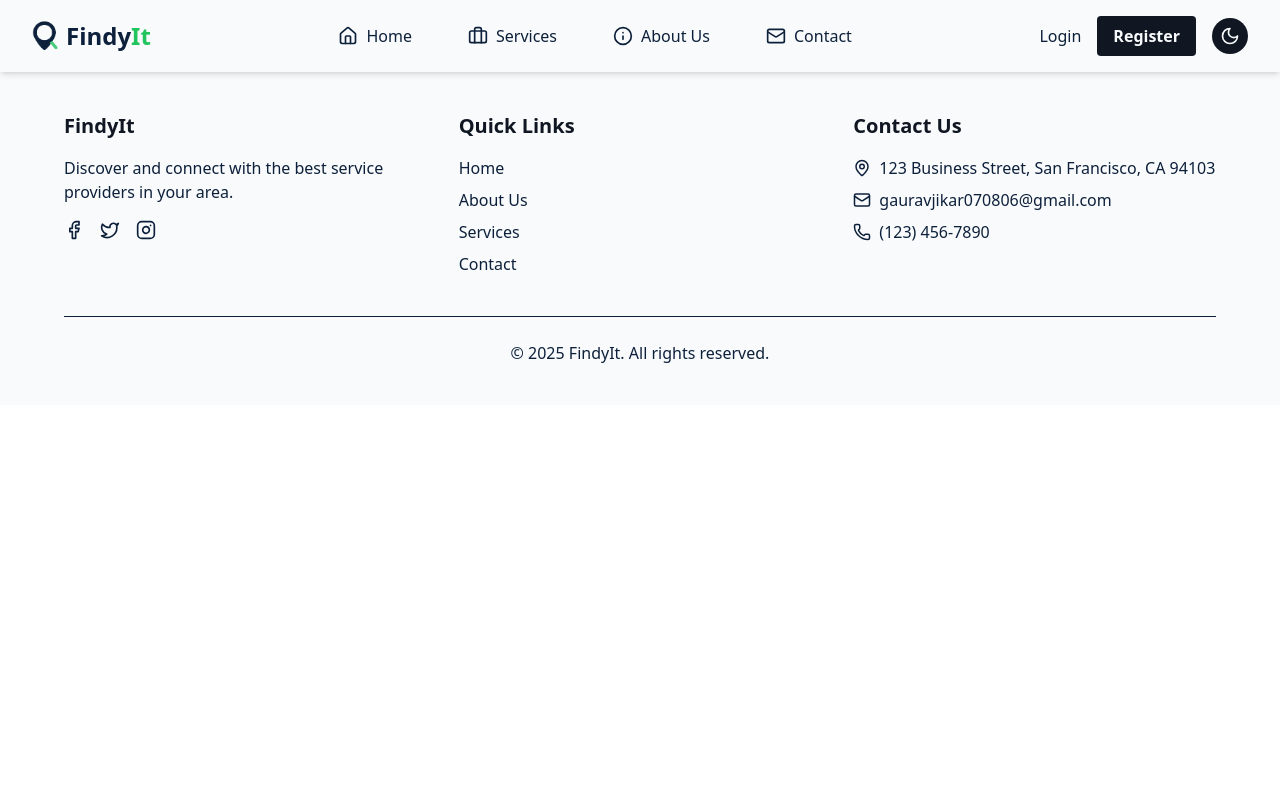
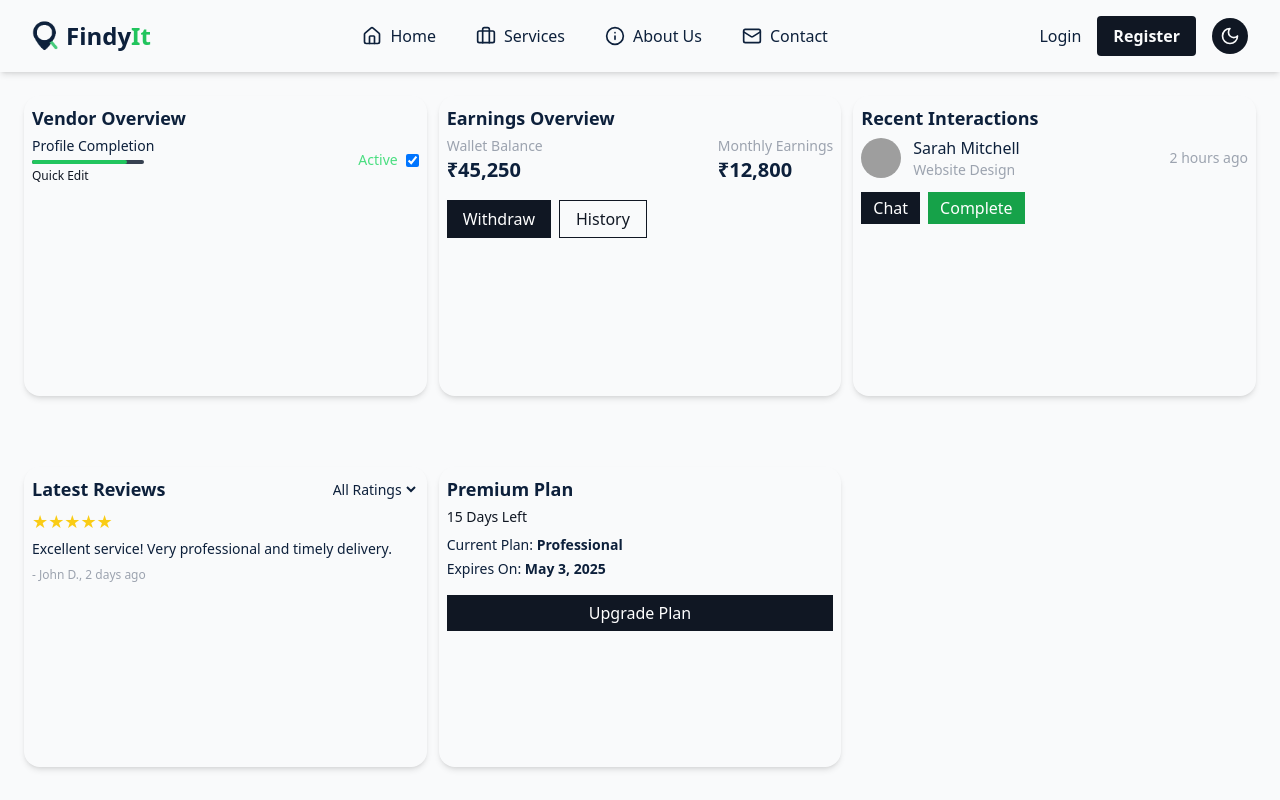
Before and after one commit to gaurav0330/tr, a React (Vite) app: page /dashboard in a window 1280 px wide. Shown: the top 800 px of the page. Built offline with nearby package versions, Linux system fonts and the light colour scheme; grey boxes are pictures that could not be loaded.

Commit message:
vendor dashboard and header done

```diff
--- a/src/App.jsx
+++ b/src/App.jsx
@@ -8,6 +8,7 @@ import Login from "./pages/Auth/Login.jsx";
 import Header from "./components/ui/Header.jsx";
 import Footer from "./components/ui/Footer.jsx";
 import Signup from "./pages/Auth/Signup.jsx";
+import Dashboard from "./pages/Vendor/Dashboard.jsx";
 
 
 function AppRouter() {
@@ -16,6 +17,7 @@ function AppRouter() {
       <Route path="/" element={<HomePage />} />
       <Route path="/login" element={<Login />} />
       <Route path="/register" element={<Signup />} />
+      <Route path="dashboard" element={<Dashboard/>} />
     </Routes>
   );
 }
--- a/src/components/ui/Header.jsx
+++ b/src/components/ui/Header.jsx
@@ -1,7 +1,7 @@
 import { Link } from "react-router-dom";
 import {
   MoonIcon, SunIcon, MenuIcon, XIcon,
-  HomeIcon, BriefcaseIcon, InfoIcon, MailIcon, MapPinIcon
+  HomeIcon, BriefcaseIcon, InfoIcon, MailIcon
 } from "lucide-react";
 import { useTheme } from "../../contexts/ThemeContext.jsx";
 import { useIsMobile } from "../../hooks/use-mobile.js";
@@ -20,28 +20,19 @@ export default function Header() {
         {/* Logo */}
         <Link to="/" className="flex items-center space-x-2">
           <img
-            src={isDarkMode ? DarkLogo : LightLogo} // Conditionally render logo based on theme
+            src={isDarkMode ? DarkLogo : LightLogo}
             alt="Logo"
             className="h-8"
           />
           <span className="text-2xl font-bold">
-            <span className={isDarkMode ? "text-text" : "text-text"}>Findy</span>
+            <span className="text-text">Findy</span>
             <span className="text-logoIt">It</span>
           </span>
         </Link>
 
-        {/* Mobile Toggle */}
-        {isMobile && (
-          <button onClick={() => setIsMenuOpen(!isMenuOpen)} className="p-2 rounded-md hover:bg-accent/20 text-text">
-            {isMenuOpen ? <XIcon size={24} /> : <MenuIcon size={24} />}
-          </button>
-        )}
-
-        {/* Navigation */}
-        <nav className={`md:flex ${isMobile ? "absolute left-0 w-full bg-background text-text shadow-md top-16" : "hidden md:flex"} ${isMenuOpen ? "block" : "hidden md:block"} transition-colors`}>
-          <div className="flex flex-col md:flex-row md:space-x-6">
-            {[
-              { to: "/", label: "Home", Icon: HomeIcon },
+        {/* Desktop Nav - Horizontally centered */}
+        <div className="hidden md:flex flex-1 justify-center items-center space-x-6">
+          {[{ to: "/", label: "Home", Icon: HomeIcon },
             { to: "/services", label: "Services", Icon: BriefcaseIcon },
             { to: "/about", label: "About Us", Icon: InfoIcon },
             { to: "/contact", label: "Contact", Icon: MailIcon }
@@ -49,17 +40,16 @@ export default function Header() {
             <Link
               to={to}
               key={label}
-                className="flex items-center space-x-2 px-4 py-2 hover:text-accent transition-colors"
+              className="flex items-center space-x-2 px-2 py-2 hover:text-accent transition-colors"
             >
               <Icon size={20} />
               <span>{label}</span>
             </Link>
           ))}
         </div>
-        </nav>
 
-        {/* Right-side actions */}
-        <div className="flex items-center space-x-4">
+        {/* Right-side actions (desktop only) */}
+        <div className="hidden md:flex items-center space-x-4">
           <Link to="/login" className="hover:underline hover:text-accent transition-colors">Login</Link>
           <Link
             to="/register"
@@ -74,7 +64,66 @@ export default function Header() {
             {isDarkMode ? <SunIcon size={20} /> : <MoonIcon size={20} />}
           </button>
         </div>
+
+        {/* Mobile Hamburger */}
+        {isMobile && (
+          <button
+            onClick={() => setIsMenuOpen(!isMenuOpen)}
+            className="p-2 rounded-md hover:bg-accent/20 text-text md:hidden"
+          >
+            {isMenuOpen ? <XIcon size={24} /> : <MenuIcon size={24} />}
+          </button>
+        )}
       </div>
+
+      {/* Mobile Menu */}
+      {isMobile && isMenuOpen && (
+        <nav className="md:hidden bg-background text-text px-4 py-4 shadow-md">
+          <div className="flex flex-col space-y-4">
+            {[{ to: "/", label: "Home", Icon: HomeIcon },
+              { to: "/services", label: "Services", Icon: BriefcaseIcon },
+              { to: "/about", label: "About Us", Icon: InfoIcon },
+              { to: "/contact", label: "Contact", Icon: MailIcon }
+            ].map(({ to, label, Icon }) => (
+              <Link
+                to={to}
+                key={label}
+                onClick={() => setIsMenuOpen(false)}
+                className="flex items-center space-x-2 px-2 py-2 hover:text-accent transition-colors"
+              >
+                <Icon size={20} />
+                <span>{label}</span>
+              </Link>
+            ))}
+
+            <hr className="my-2 border-muted" />
+
+            <Link
+              to="/login"
+              onClick={() => setIsMenuOpen(false)}
+              className="hover:underline hover:text-accent transition-colors"
+            >
+              Login
+            </Link>
+            <Link
+              to="/register"
+              onClick={() => setIsMenuOpen(false)}
+              className="bg-accent text-background font-semibold px-4 py-2 rounded hover:brightness-110 transition"
+            >
+              Register
+            </Link>
+            <button
+              onClick={() => {
+                toggleDarkMode();
+                setIsMenuOpen(false);
+              }}
+              className="mt-2 p-2 rounded-full bg-accent text-background hover:opacity-80 transition self-start"
+            >
+              {isDarkMode ? <SunIcon size={20} /> : <MoonIcon size={20} />}
+            </button>
+          </div>
+        </nav>
+      )}
     </header>
   );
 }
--- /dev/null
+++ b/src/components/ui/Home/Card.jsx
@@ -0,0 +1,18 @@
+// components/Card.jsx
+import React from "react";
+
+export default function Card({ title, actions, children, className = "" }) {
+  return (
+    <div
+      className={`bg-[hsl(var(--card))] text-[hsl(var(--text))] p-4 rounded-2xl shadow-md ${className}`}
+    >
+      {(title || actions) && (
+        <div className="flex justify-between items-center mb-3">
+          {title && <h2 className="text-lg font-semibold">{title}</h2>}
+          {actions && <div>{actions}</div>}
+        </div>
+      )}
+      {children}
+    </div>
+  );
+}
--- /dev/null
+++ b/src/components/vendor/VendorDashboardCards.jsx
@@ -0,0 +1,118 @@
+import React from "react";
+
+// ✅ Reusable Card Component
+const Card = ({ title, actions, children, className = "" }) => {
+  return (
+    <div className={`bg-card text-text p-2 rounded-2xl shadow-md max-h-[300px] ${className}`}>
+      {(title || actions) && (
+        <div className="flex justify-between items-center mb-1">
+          {title && <h2 className="text-lg font-semibold">{title}</h2>}
+          {actions && <div>{actions}</div>}
+        </div>
+      )}
+      {children}
+    </div>
+  );
+};
+
+
+// ✅ Vendor Overview
+export const VendorOverviewCard = () => (
+  <Card title="Vendor Overview">
+    <div className="flex items-center justify-between">
+      <div>
+        <p className="text-sm mb-1">Profile Completion</p>
+        <div className="w-28 h-1 bg-gray-700 rounded-full">
+          <div className="w-[85%] h-full bg-green-500 rounded-full" />
+        </div>
+        <p className="text-xs mt-1 text-[hsl(var(--accent))] cursor-pointer">Quick Edit</p>
+      </div>
+      <div className="flex items-center gap-2">
+        <span className="text-green-400 text-sm">Active</span>
+        <input type="checkbox" defaultChecked className="toggle toggle-success" />
+      </div>
+    </div>
+  </Card>
+);
+
+// ✅ Earnings Overview
+export const EarningsOverviewCard = () => (
+  <Card title="Earnings Overview">
+    <div className="flex justify-between mb-4">
+      <div>
+        <p className="text-sm text-gray-400">Wallet Balance</p>
+        <p className="text-xl font-bold">₹45,250</p>
+      </div>
+      <div>
+        <p className="text-sm text-gray-400">Monthly Earnings</p>
+        <p className="text-xl font-bold">₹12,800</p>
+      </div>
+    </div>
+    <div className="flex gap-2">
+      <button className="bg-[hsl(var(--accent))] text-white px-4 py-1.5 rounded-md transition hover:opacity-90">
+        Withdraw
+      </button>
+      <button className="border border-[hsl(var(--accent))] text-[hsl(var(--accent))] px-4 py-1.5 rounded-md transition hover:bg-[hsl(var(--accent))] hover:text-white">
+        History
+      </button>
+    </div>
+  </Card>
+);
+
+// ✅ Recent Interactions
+export const RecentInteractionsCard = () => (
+  <Card title="Recent Interactions">
+    <div className="flex items-center justify-between">
+      <div className="flex items-center gap-3">
+        <img src="https://i.pravatar.cc/40" className="w-10 h-10 rounded-full" alt="user" />
+        <div>
+          <p className="font-medium">Sarah Mitchell</p>
+          <p className="text-sm text-gray-400">Website Design</p>
+        </div>
+      </div>
+      <div className="text-sm text-gray-400">2 hours ago</div>
+    </div>
+    <div className="mt-3 flex gap-2">
+      <button className="bg-[hsl(var(--accent))] text-white px-3 py-1 rounded-md transition hover:opacity-90">
+        Chat
+      </button>
+      <button className="bg-[hsl(var(--secondary))] text-white px-3 py-1 rounded-md transition hover:opacity-90">
+        Complete
+      </button>
+    </div>
+  </Card>
+);
+
+// ✅ Latest Reviews
+export const LatestReviewsCard = () => (
+  <Card
+    title="Latest Reviews"
+    actions={
+      <select className="bg-transparent text-sm outline-none">
+        <option>All Ratings</option>
+      </select>
+    }
+  >
+    <div className="text-yellow-400 text-lg mb-1">★★★★★</div>
+    <p className="text-sm">Excellent service! Very professional and timely delivery.</p>
+    <p className="text-xs text-gray-400 mt-2">- John D., 2 days ago</p>
+  </Card>
+);
+
+// ✅ Premium Plan
+export const PremiumPlanCard = () => (
+  <Card title="Premium Plan">
+    <div className="flex justify-between mb-2 text-sm">
+      <span className="text-[hsl(var(--accent))]">15 Days Left</span>
+    </div>
+    <p className="text-sm mb-1">
+      Current Plan: <strong>Professional</strong>
+    </p>
+    <p className="text-sm mb-4">
+      Expires On: <strong>May 3, 2025</strong>
+    </p>
+    <button className="bg-[hsl(var(--accent))] text-white w-full py-1.5 rounded-md transition hover:opacity-90">
+      Upgrade Plan
+    </button>
+  </Card>
+);
--- /dev/null
+++ b/src/pages/Vendor/Dashboard.jsx
@@ -0,0 +1,19 @@
+import {
+    VendorOverviewCard,
+    EarningsOverviewCard,
+    RecentInteractionsCard,
+    LatestReviewsCard,
+    PremiumPlanCard,
+  } from "../../components/vendor/VendorDashboardCards";
+
+  export default function Dashboard() {
+    return (
+      <div className="p-6 grid grid-cols-1 md:grid-cols-2 lg:grid-cols-3 gap-3 bg-background min-h-screen">
+        <VendorOverviewCard />
+        <EarningsOverviewCard />
+        <RecentInteractionsCard />
+        <LatestReviewsCard />
+        <PremiumPlanCard />
+      </div>
+    );
+  }
```
Lines whose indentation alone changed are shown as unchanged.
